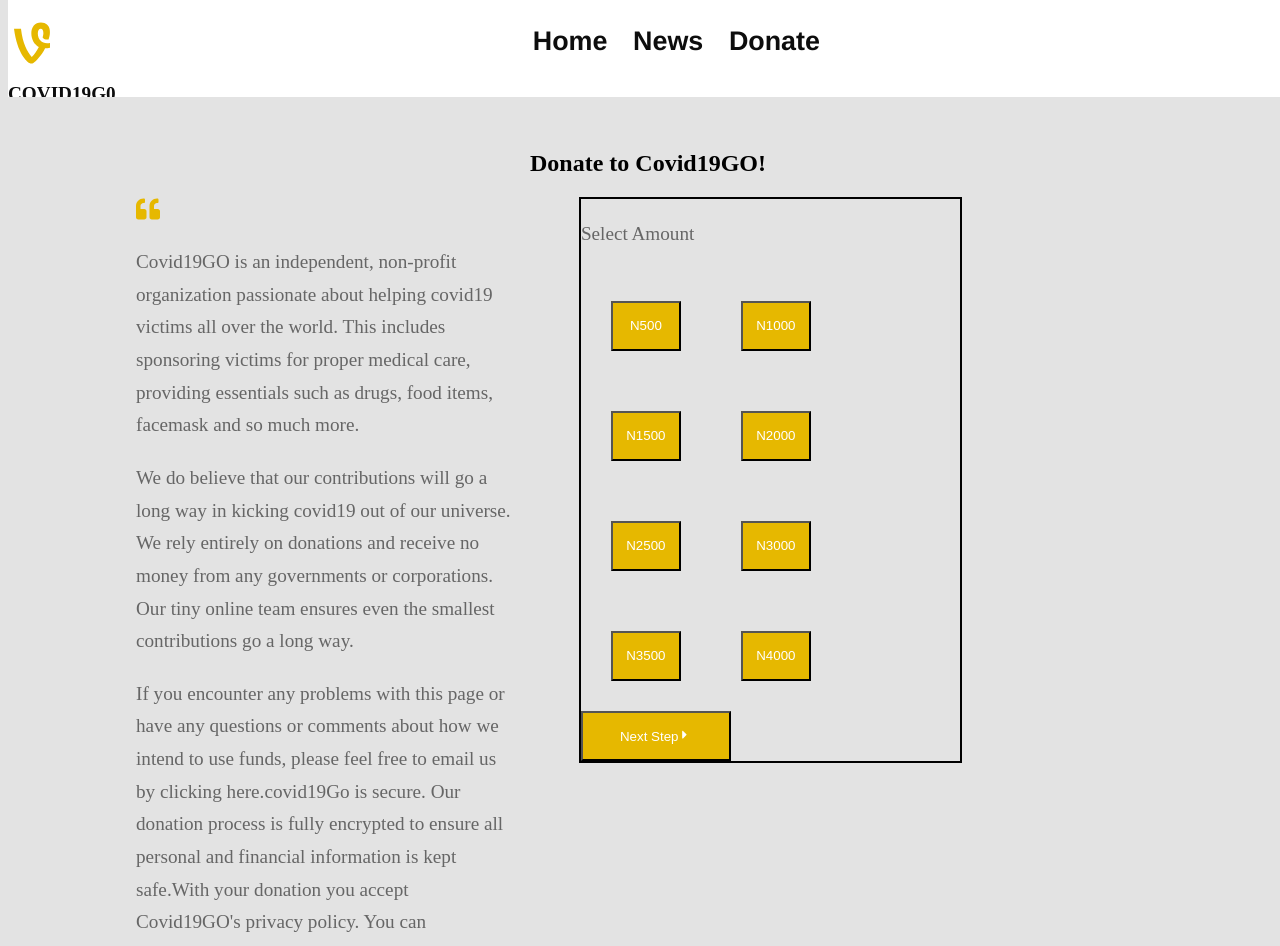
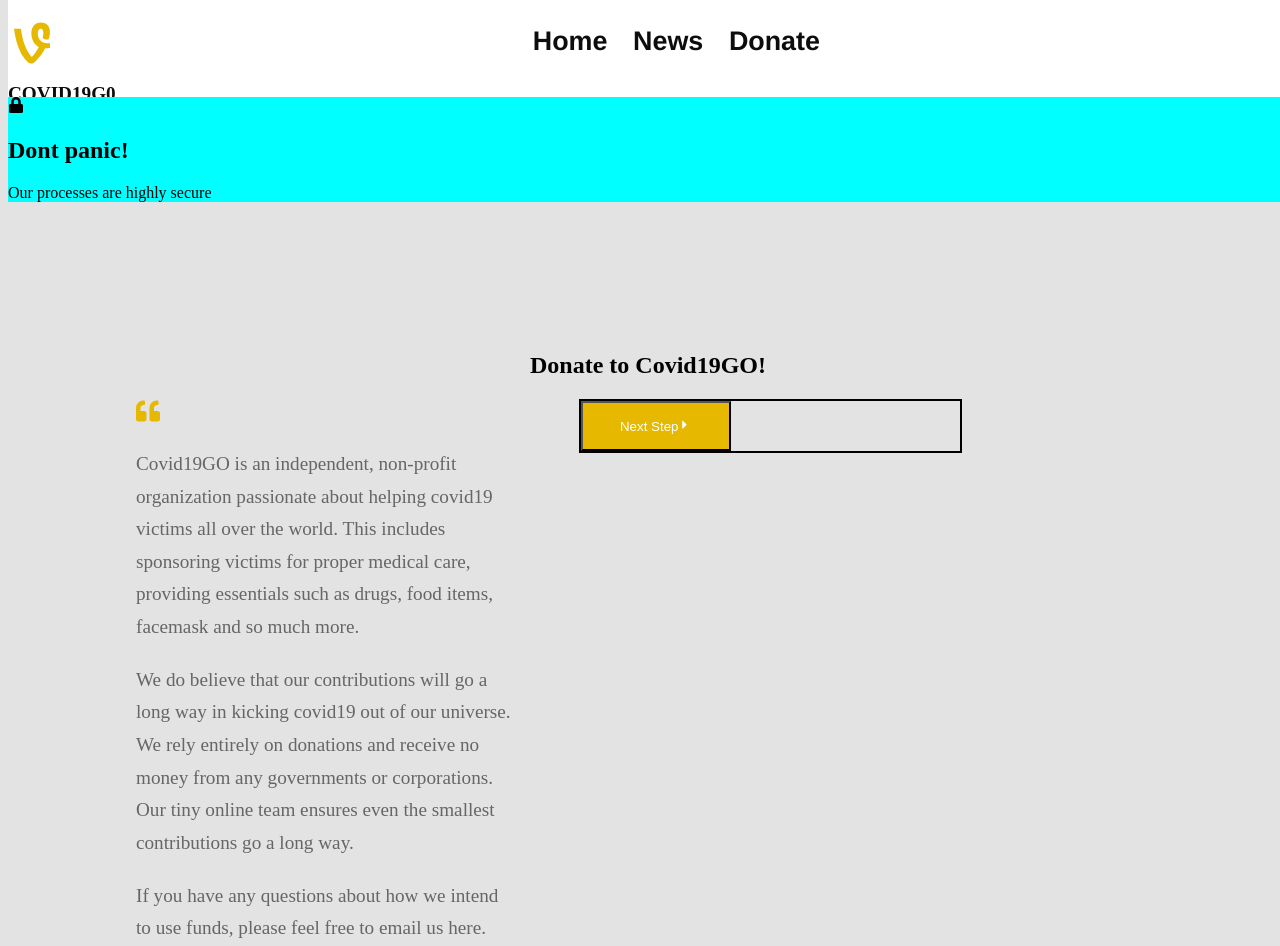
Before and after one commit to KelahKelah/covid19Go, a React (Create React App) app: page /Donate in a window 1280 px wide. Shown: the top 946 px of the page. Built offline with nearby package versions, Linux system fonts and the light colour scheme.

Commit message:
add payment feature

```diff
--- /dev/null
+++ b/src/components/Modal/Modal.css
@@ -0,0 +1,8 @@
+.modal-container {
+    width: 100%;
+}
+.modal-content {
+    background-color: aqua;
+    /* width: 50%; */
+    /* height: 50%; */
+}
--- /dev/null
+++ b/src/components/Modal/Modal.js
@@ -0,0 +1,34 @@
+// So decided to use class components here just for a little change
+import React, { Component } from 'react';
+import { FaLock } from 'react-icons/fa';
+import './Modal.css'
+
+class Modal extends Component {
+    // constructor() {
+    //     super(props)
+    //     this.state = {
+    //         // ('Youre ready')
+    //     }
+
+    // }
+
+    componentDidMount() {
+this.setState()
+    }
+
+    render() {
+        return(
+            <div className='modal-container'>
+                <div className='modal-content'>
+                    <FaLock />
+                    <h2>Dont panic!</h2>
+                    <div>Our processes are highly secure</div>
+                </div>
+            </div>
+        )
+    }
+
+
+
+}
+export default Modal;
--- a/src/components/Navigation/Navigation.js
+++ b/src/components/Navigation/Navigation.js
@@ -6,7 +6,6 @@ import './Navigation.css';
 const Navigation = () => {
     // const [toggle, setToggle] = useState()
     // useEffect() {
-
     // }
     const OpenNav = () => {
         const myLoop = document.querySelectorAll('.item')
--- a/src/pages/Donate/Donate.js
+++ b/src/pages/Donate/Donate.js
@@ -1,12 +1,19 @@
-import React from 'react';
+import React, { useEffect } from 'react';
 import './Donate.css';
+import Modal from '../../components/Modal/Modal'
 import {FaQuoteLeft, FaQuoteRight, FaCaretRight} from 'react-icons/fa'
 
 const Donate = (props) => {
+    useEffect(() => {
+
+    }, [])
 
     return(
         <>
             <div className="donate-wrap">
+            <Modal
+
+             />
                 <div className='heading'>
                     <h2>Donate to Covid19GO!</h2>
                 </div>
@@ -21,26 +28,15 @@ const Donate = (props) => {
                             on donations and receive no money from any governments or corporations. Our tiny online team ensures even the
                             smallest contributions go a long way.
                         </p>
-                        <p className='text'>If you encounter any problems with this page or have any questions or comments about how we intend to use funds,
-                            please feel free to email us by clicking here.covid19Go is secure. Our donation process is fully encrypted to
-                            ensure all personal and financial information is kept safe.With your donation you accept Covid19GO's privacy
-                            policy. You can unsubscribe at any time.
+                        <p className='text'>If you have any questions about how we intend to use funds,
+                            please feel free to email us here. Our payment process is fully encrypted to
+                            ensure all information is kept safe us.
+
                         </p>
                        <i><FaQuoteRight  /></i>
                     </div>
 
                     <div className="payment">
-                        <p>Select Amount</p>
-                        <div className='custom-button'>
-                            <button>N500</button>
-                            <button>N1000</button>
-                            <button>N1500</button>
-                            <button>N2000</button>
-                            <button>N2500</button>
-                            <button>N3000</button>
-                            <button>N3500</button>
-                            <button>N4000</button>
-                        </div>
                         <div>
                             <button>Next Step<FaCaretRight /></button>
                         </div>
--- a/src/pages/Home/Home.js
+++ b/src/pages/Home/Home.js
@@ -71,6 +71,9 @@ const Home = () => {
                 </div>
 
             </div>
+            <div className='map'>
+
+            </div>
         </div>
     )
 }
--- a/src/pages/News/News.js
+++ b/src/pages/News/News.js
@@ -4,7 +4,7 @@ import Axios from 'axios';
 import './News.css';
 import NewsList from './NewsList';
 
-const url = 'http://newsapi.org/v2/top-headlines?country=us&apiKey=11583d075b4e49aaacfeaf43f6d57067'
+const url = 'https://newsapi.org/v2/top-headlines?country=us&apiKey=11583d075b4e49aaacfeaf43f6d57067'
 // const apiKey = '11583d075b4e49aaacfeaf43f6d5706'
 
 const News = () => {
@@ -13,12 +13,12 @@ const News = () => {
     const [errorMessage, setErrorMessage] = useState({error: '', success: ''})
     const [isLoading, setIsLoading] = useState(false)
 
-
     useEffect(() => {
         // testing API
         Axios.get(url)
         .then(res => {
-            // console.log('the response is :', res)
+            var i;
+            console.log('the index is :', res.data.articles[i])
             // setIsLoading(true)
             if(res.status === 200) {
                 setNews({ allNews: res.data.articles.slice(0, 11), title: res.data.articles[1].title, author: res.data.articles[1].author,
```
Also changed, not shown: src/components/Payment_form/Payment_Form.js (added, +20 -0 lines), src/components/Payment_form/Payment_Form.css (added).
